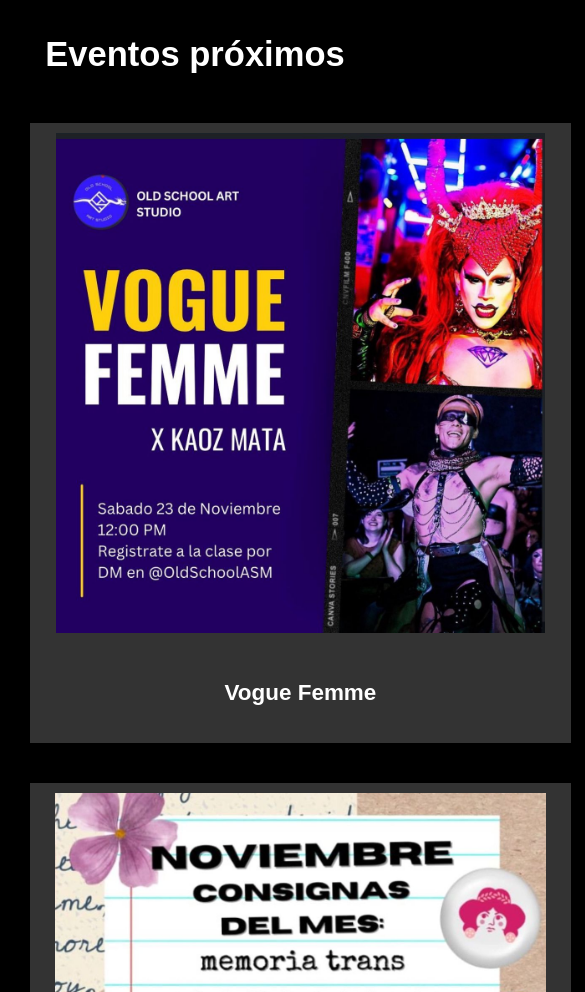
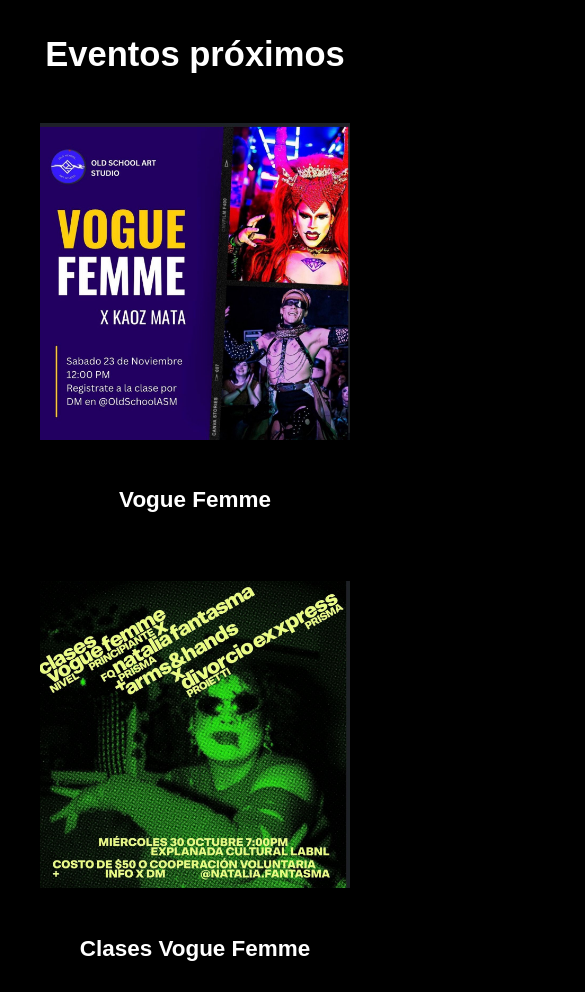
Before and after one commit to KarimeNar/CobijoCuir, a plain HTML site: page index.html in a window 390 px wide. Shown: the part 685-1677 px from the top of the page, 585 px wide, since content can reach past the window. Drawn offline with Linux system fonts and the light colour scheme; a web font is replaced by a local one.

Commit message:
Update index.html

```diff
--- a/index.html
+++ b/index.html
@@ -7,31 +7,37 @@
     <link href='https://fonts.googleapis.com/css?family=Goldman' rel='stylesheet'>
     <title>Cobijo Cuir</title>
     <style>
-     /* Estilos para la galería */
       .galeria {
     display: grid;
     grid-template-columns: repeat(2, 1fr); /* Dos columnas */
     gap: 40px; /* Espacio entre las imágenes */
     padding: 20px;
     justify-items: center;
-        }
-
-        .evento {
-            background: #333;
-            padding: 10px;
-            width: 100%; /* La imagen ocupa todo el ancho del contenedor */
-            text-align: center;
+    max-width: 1200px; /* Máximo ancho */
+    margin: 0 auto; /* Centra el contenido */
 }
 
 .evento img {
-            width: auto;
-            height: auto;
-            max-height: 500px; /* Ajusta la altura máxima de las imágenes */
-            object-fit: cover; /* Mantiene la proporción de la imagen sin distorsionar */
+    width: 100%; /* Ajusta al ancho del contenedor */
+    height: auto; /* Mantén la proporción de las imágenes */
+    max-height: 400px; /* Limita la altura */
+    object-fit: cover; /* Evita la distorsión */
     margin-bottom: 10px;
 }
+
+/* Ajustes responsivos */
+@media (max-width: 768px) {
+    .galeria {
+        grid-template-columns: 1fr; /* Una columna en pantallas pequeñas */
+    }
        a {
-    color: white; /* Cambia este código hexadecimal al color que desees */
+    color: white;
+    text-decoration: none;
+}
+
+a:hover {
+    color: #C7005C; /* Rosa para resaltar */
+    text-decoration: underline; /* Subrayado al pasar el mouse */
 }
     </style>
 
```
Lines whose indentation alone changed are shown as unchanged.
